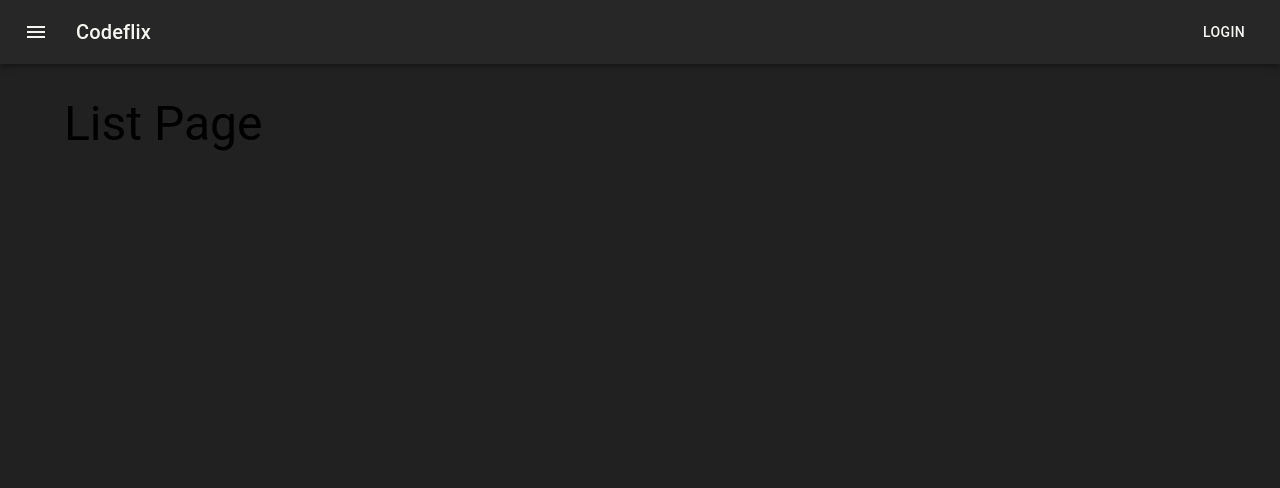
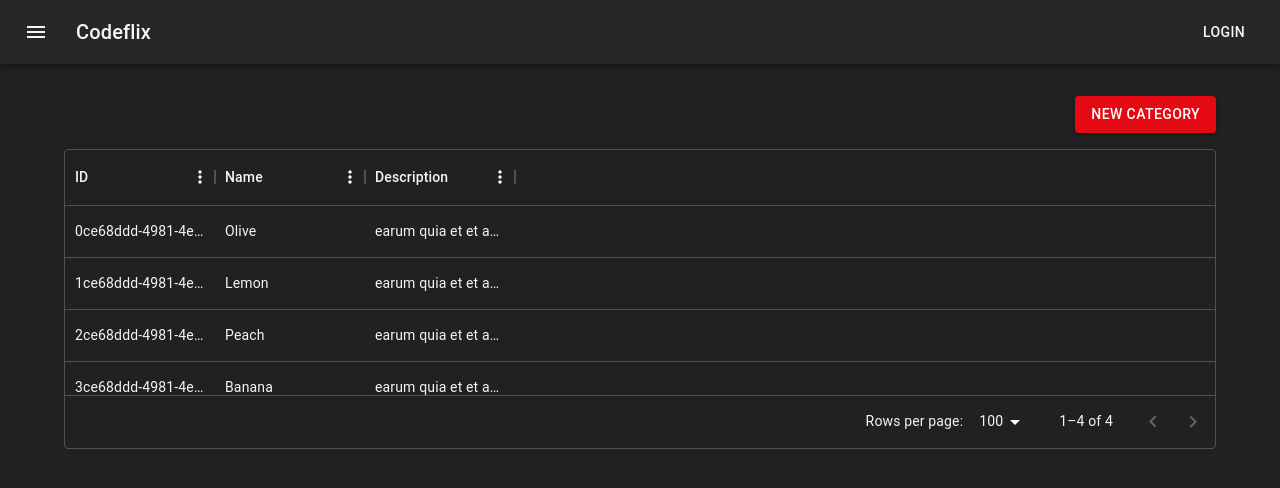
Before and after one commit to SetropLeo/CodeFlix, a React (Create React App) app: page / in a window 1280 px wide. Shown: the top 488 px of the page. Built offline with nearby package versions, Linux system fonts and the light colour scheme.

Commit message:
Added MUI-X-Data-Grid and Created Table to display the Category List

```diff
--- a/package.json
+++ b/package.json
@@ -8,6 +8,7 @@
     "@material-ui/icons": "^4.11.3",
     "@mui/icons-material": "^5.11.16",
     "@mui/material": "^5.12.3",
+    "@mui/x-data-grid": "^6.3.1",
     "@reduxjs/toolkit": "^1.9.5",
     "@testing-library/jest-dom": "^5.16.5",
     "@testing-library/react": "^13.4.0",
--- a/src/features/categories/CategoryList.tsx
+++ b/src/features/categories/CategoryList.tsx
@@ -1,13 +1,46 @@
 import React from 'react';
 
-import { Box, Typography } from '@mui/material';
+import { Box, Button, Typography } from '@mui/material';
+import { Link } from 'react-router-dom';
+
+import { selectCategories } from './CategorySlice';
+import { useAppSelector } from '../../app/hooks';
+import { DataGrid, GridColDef, GridRowsProp } from '@mui/x-data-grid';
 
 const CategoryList = () => {
+  const categories = useAppSelector(selectCategories);
+
+  const rows: GridRowsProp = categories.map((category) => ({
+    id: category.id,
+    name: category.name,
+    description: category.description,
+  }));
+
+  const columns: GridColDef[] = [
+    { field: 'id', headerName: 'ID', width: 150 },
+    { field: 'name', headerName: 'Name', width: 150 },
+    { field: 'description', headerName: 'Description', width: 150 },
+  ];
+
   return (
-    <Box>
+    <Box maxWidth="lg" sx={{ mb: 4, mt: 4 }}>
       <Typography variant="h3" component="h1">
-        List Page
+        <Box display="flex" justifyContent="flex-end">
+          <Button
+            variant="contained"
+            color="secondary"
+            component={Link}
+            to="/categories/create"
+            style={{ marginBottom: '1rem' }}
+          >
+            New Category
+          </Button>
+        </Box>
       </Typography>
+
+      <div style={{ height: 300, width: '100%' }}>
+        <DataGrid rows={rows} columns={columns} />
+      </div>
     </Box>
   );
 };
--- a/src/features/categories/CategorySlice.ts
+++ b/src/features/categories/CategorySlice.ts
@@ -1,4 +1,5 @@
 import { createSlice } from '@reduxjs/toolkit';
+import { RootState } from '../../app/store';
 
 interface Category {
   id: string;
@@ -37,4 +38,6 @@
   },
 });
 
+export const selectCategories = (state: RootState) => state.categories;
+
 export default categoriesSlice.reducer;
```
Also changed, not shown: 1 other file (tests, documents, lock files or other folders).
